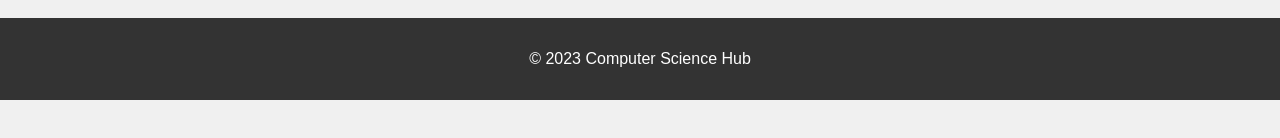
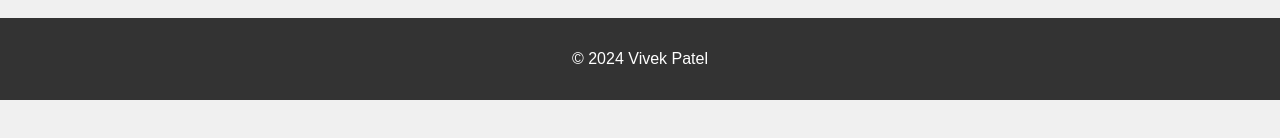
Before and after one commit to Vicky2002p/UWin.github.io, a plain HTML site: page courses.html in a window 1280 px wide. Shown: the part 622-760 px from the top of the page. Drawn offline with Linux system fonts and the light colour scheme.

Commit message:
Update courses.html

```diff
--- a/courses.html
+++ b/courses.html
@@ -105,7 +105,7 @@
     </main>
 
     <footer>
-        <p>&copy; 2023 Computer Science Hub</p>
+        <p>&copy; 2024 Vivek Patel</p>
     </footer>
 
     <script src="courses.js"></script>
```
